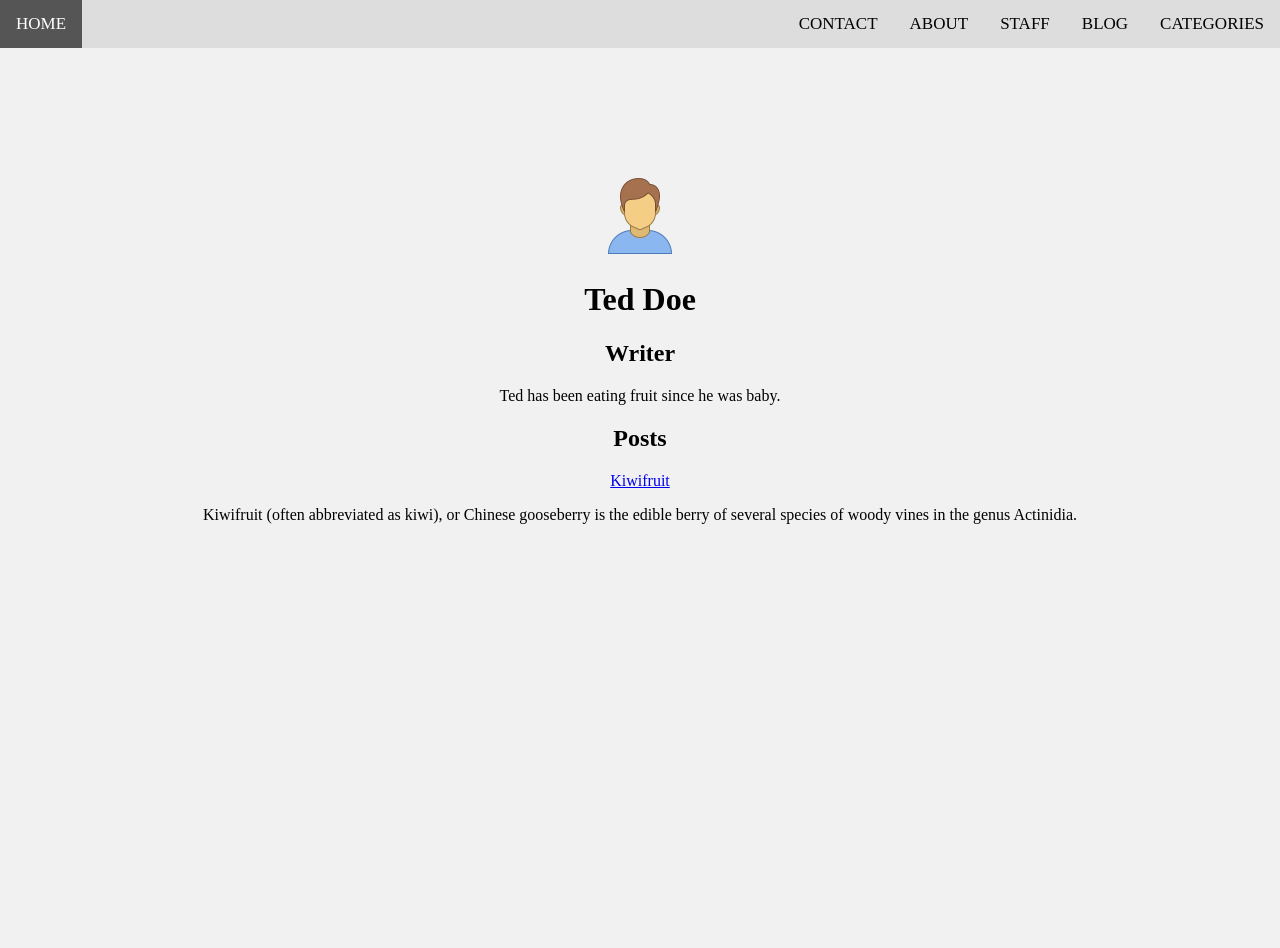
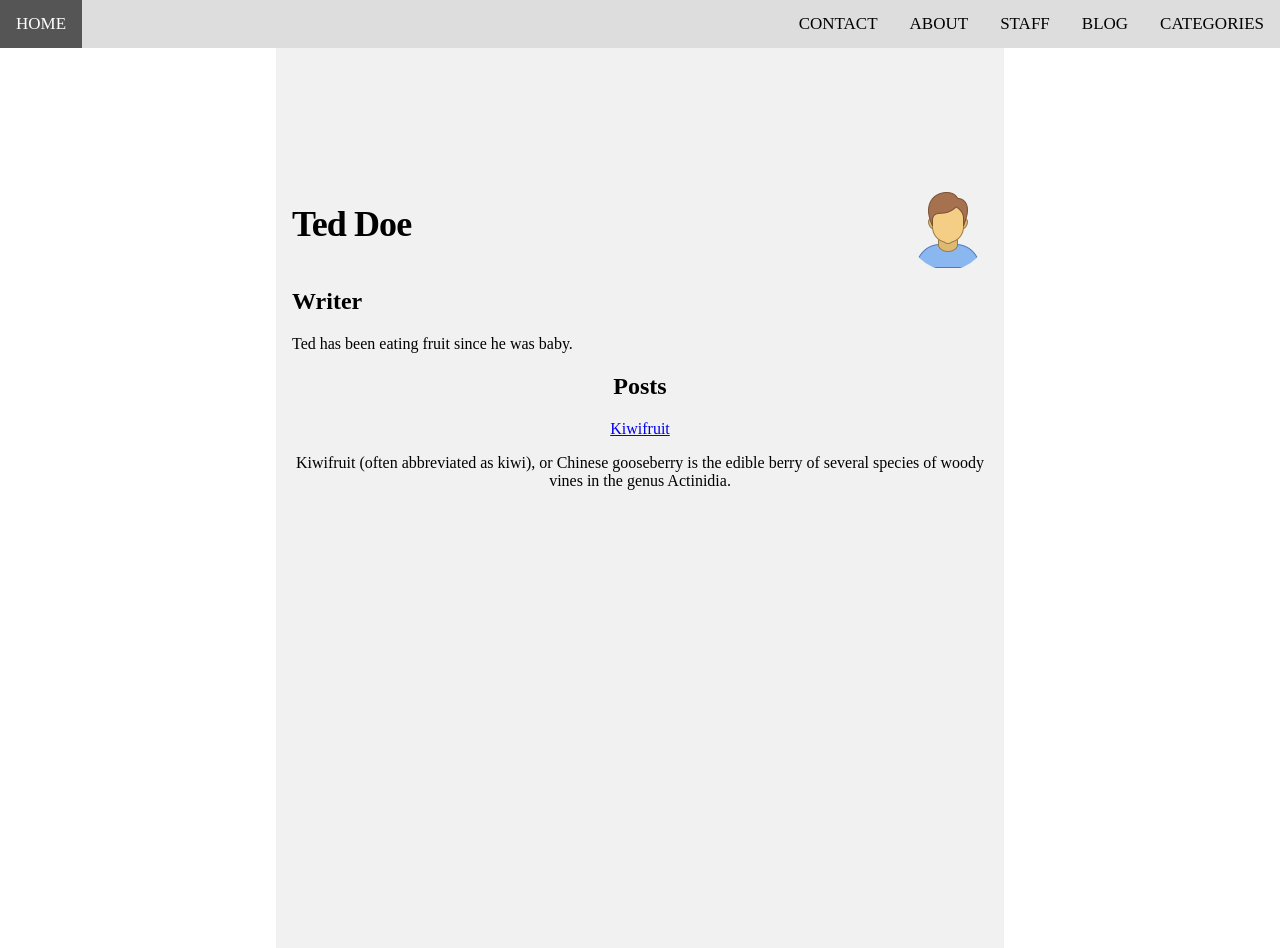
Before and after one commit to CabageMan/JekyllLearning, a Jekyll site: the page built from _authors/ted.md, in a window 1280 px wide. Built offline with Jekyll 4.4.1, drawn with Linux system fonts in a browser that asks for light colours.

Commit message:
Small improvements.

```diff
--- a/_layouts/author.html
+++ b/_layouts/author.html
@@ -1,12 +1,14 @@
 ---
 layout: defaultLayout
 ---
-<div class="page-container" style="height: 100%;">
+<div class="author-page">
     <div class="text-center">
-        <img src="{{ page.avatar }}">
-        <h1>{{ page.name }}</h1>
-        <h2>{{ page.position }}</h2>
-        <p class="middle-title">{{ content }}</p>
+        <img src="{{ page.avatar }}" class="author-avatar">
+        <div class="author-name"><h1>{{ page.name }}</h1></div>
+        <div class="author-position">
+            <h2>{{ page.position }}</h2>
+            <p class="middle-title">{{ content }}</p>
+        </div>
     </div>
     <div class="text-center">
         <h2>Posts</h2>
--- a/_sass/main.scss
+++ b/_sass/main.scss
@@ -49,21 +49,67 @@ $quarterWidth: (100% / 4);
   padding: 25px;
 }
 
-.author-container {
+.author {
+  &-container {
     float: left;
     width: 33.3333%;
     margin-top: 15px;
   }
 
-.author-card {
-  //float: left;
-  //width: 50%;
+  &-card {
     margin: 15px;
-  //margin-top: 15px;
     padding: 15px;
     border: 1px solid #BFBFBF;
     background-color: white;
     box-shadow: 10px 10px 5px #aaaaaa;
+  }
+
+  &-page {
+    color:  #000;
+    background-color: #f1f1f1;
+    padding: 128px 16px;
+    max-width: 728px;
+    width: 100%;
+    height: 100%;
+    display: block;
+    box-sizing: border-box;
+    margin-left: auto;
+    margin-right: auto;
+  }
+
+  &-name {
+    margin: 4px 0 4px;
+    display: flex;
+    align-items: center;
+
+    h1 {
+      text-align: inherit;
+      font: {
+        weight: 600;
+        style: normal;
+        size: 36px;
+      }
+      line-height: 40px;
+      letter-spacing: -0.93px;
+      display: block;
+    }
+  }
+
+  &-position {
+    margin-bottom: 16px;
+    display: block;
+    text-align: left;
+  }
+
+  &-avatar {
+    float: right;
+    margin: 10px 0 10px 40px;
+    border-radius: 50%;
+  }
+}
+
+.post-card {
+
 }
 
 // Displaying
```
Also changed, not shown: 7 other files. Lines whose indentation alone changed are shown as unchanged.
